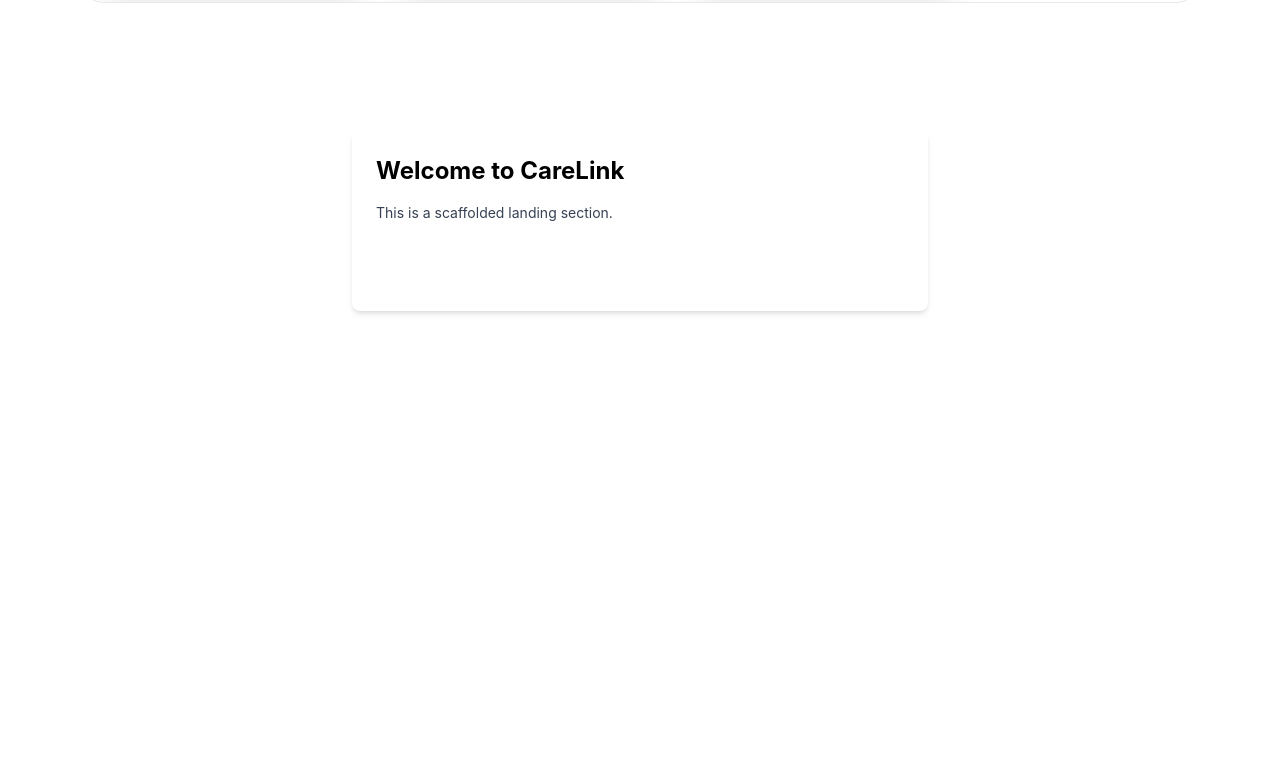
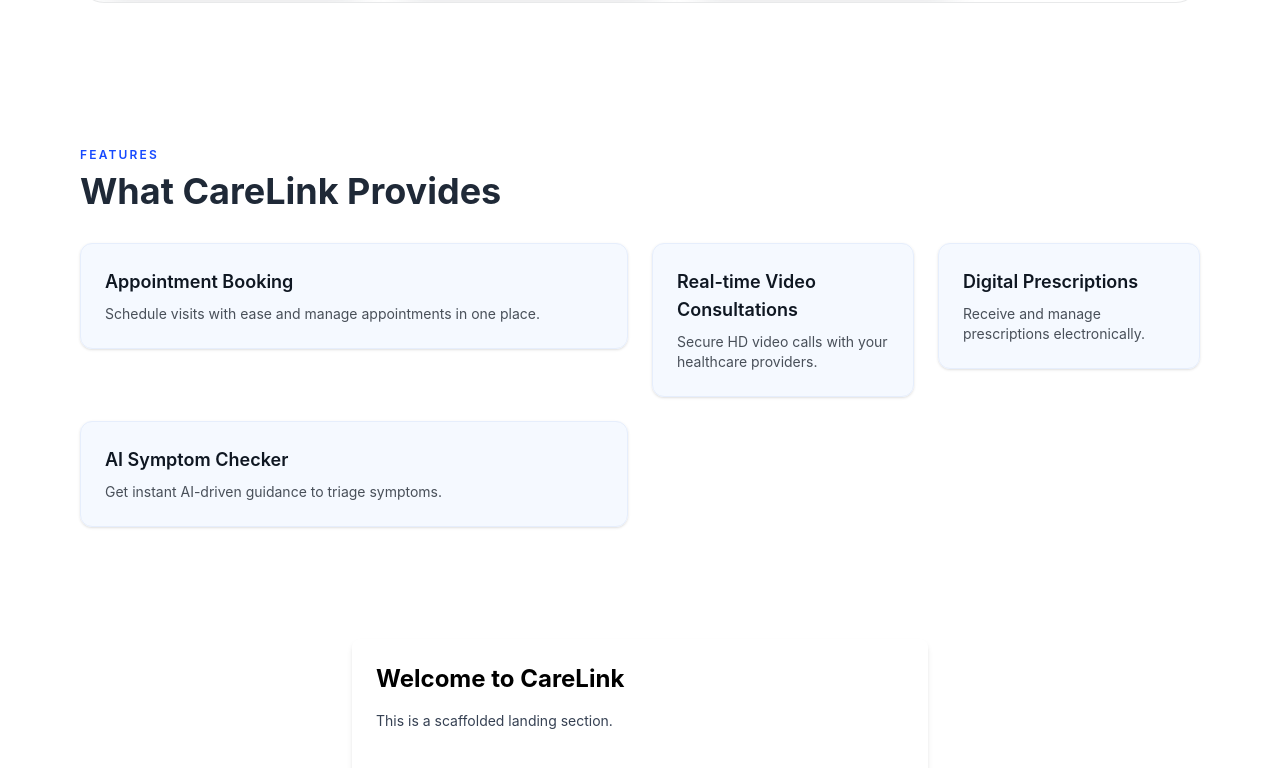
Before and after one commit to CareLink-system/careLinkPlatform, a React (Vite) app in the folder frontend/: page / in a window 1280 px wide. Shown: the part 1718-2486 px from the top of the page. Before the commit the page ends 2077 px from the top, so only its background shows below. Built offline with nearby package versions, Linux system fonts and the light colour scheme.

Commit message:
feat: add services section

```diff
--- a/frontend/src/features/landing/LandingPage.jsx
+++ b/frontend/src/features/landing/LandingPage.jsx
@@ -4,6 +4,7 @@
 import SectionOne from './components/SectionOne'
 import Stats from './components/Stats'
 import DoctorFinder from './components/DoctorFinder'
+import Services from './components/Services'
 
 export default function LandingPage() {
   return (
@@ -13,6 +14,7 @@
         <Hero />
         <Stats />
         <DoctorFinder />
+        <Services />
         <SectionOne />
       </main>
     </>
--- /dev/null
+++ b/frontend/src/features/landing/components/Services.jsx
@@ -0,0 +1,67 @@
+import React, { useRef } from 'react'
+import { motion, useInView } from 'framer-motion'
+
+const features = [
+  {
+    title: 'Appointment Booking',
+    description: 'Schedule visits with ease and manage appointments in one place.',
+  },
+  {
+    title: 'Real-time Video Consultations',
+    description: 'Secure HD video calls with your healthcare providers.',
+  },
+  {
+    title: 'Digital Prescriptions',
+    description: 'Receive and manage prescriptions electronically.',
+  },
+  {
+    title: 'AI Symptom Checker',
+    description: 'Get instant AI-driven guidance to triage symptoms.',
+  },
+]
+
+function FeatureCard({ title, description }) {
+  const ref = useRef(null)
+  const inView = useInView(ref, { once: true, margin: '-80px' })
+
+  return (
+    <motion.div
+      ref={ref}
+      className="rounded-xl border border-[#e6eefc] bg-blue-50/60 p-6 shadow-sm"
+      initial={{ opacity: 0, scale: 0.98 }}
+      animate={{ opacity: inView ? 1 : 0, scale: inView ? 1 : 0.98 }}
+      transition={{ duration: 0.55, ease: 'easeOut' }}
+    >
+      <h3 className="text-lg font-semibold text-[#0f1722]">{title}</h3>
+      <p className="mt-2 text-sm text-[#0f1722]/75">{description}</p>
+    </motion.div>
+  )
+}
+
+export default function Services() {
+  return (
+    <section id="services" className="py-16">
+      <div className="mx-auto max-w-6xl px-4">
+        <div className="mb-8">
+          <p className="text-xs font-semibold uppercase tracking-[0.18em] text-[#1649FF]">Features</p>
+          <h2 className="mt-2 text-3xl font-bold text-[#1F2937] md:text-4xl">What CareLink Provides</h2>
+        </div>
+
+        <div className="grid grid-cols-2 grid-rows-2 gap-6 md:grid-cols-4 md:grid-rows-1">
+          <div className="md:col-span-2 md:row-span-1">
+            <FeatureCard title={features[0].title} description={features[0].description} />
+          </div>
+          <div>
+            <FeatureCard title={features[1].title} description={features[1].description} />
+          </div>
+          <div>
+            <FeatureCard title={features[2].title} description={features[2].description} />
+          </div>
+          <div className="md:col-span-2 md:row-span-1">
+            <FeatureCard title={features[3].title} description={features[3].description} />
+          </div>
+        </div>
+      </div>
+    </section>
+  )
+}
```
